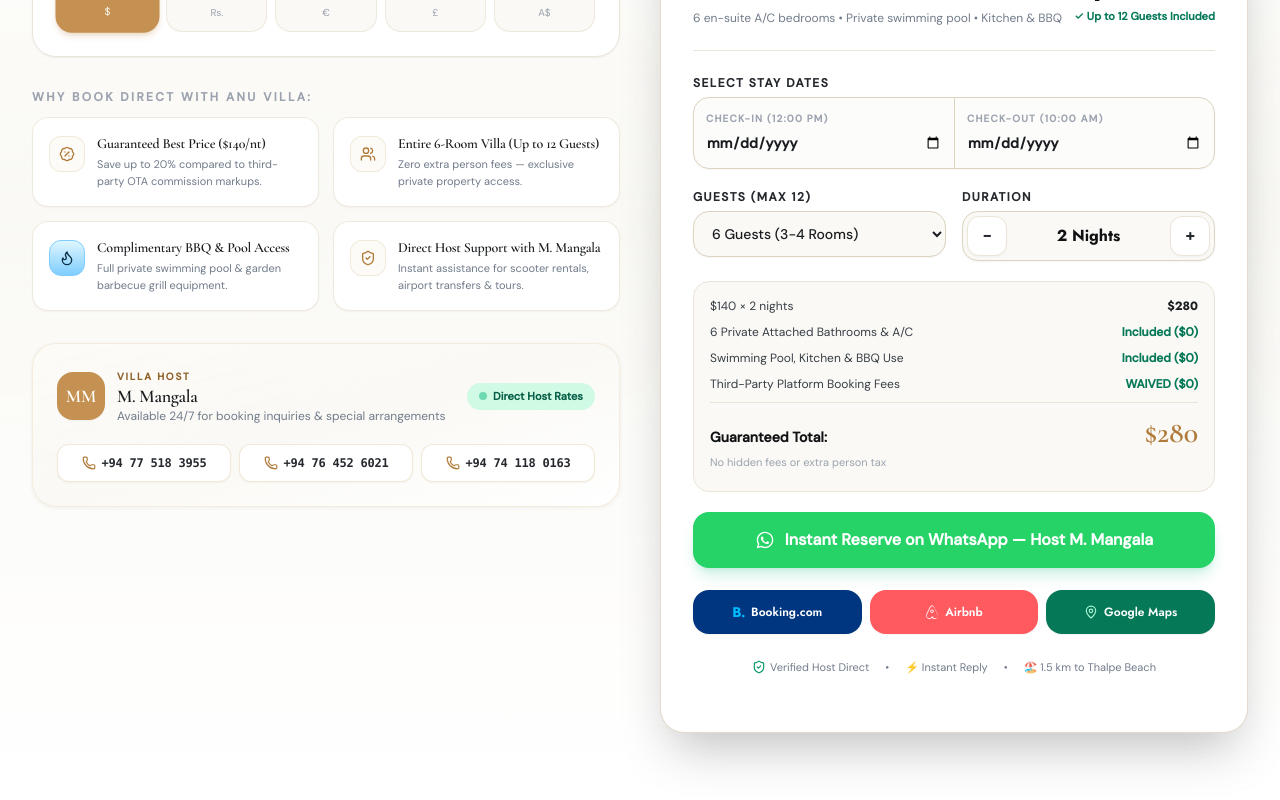
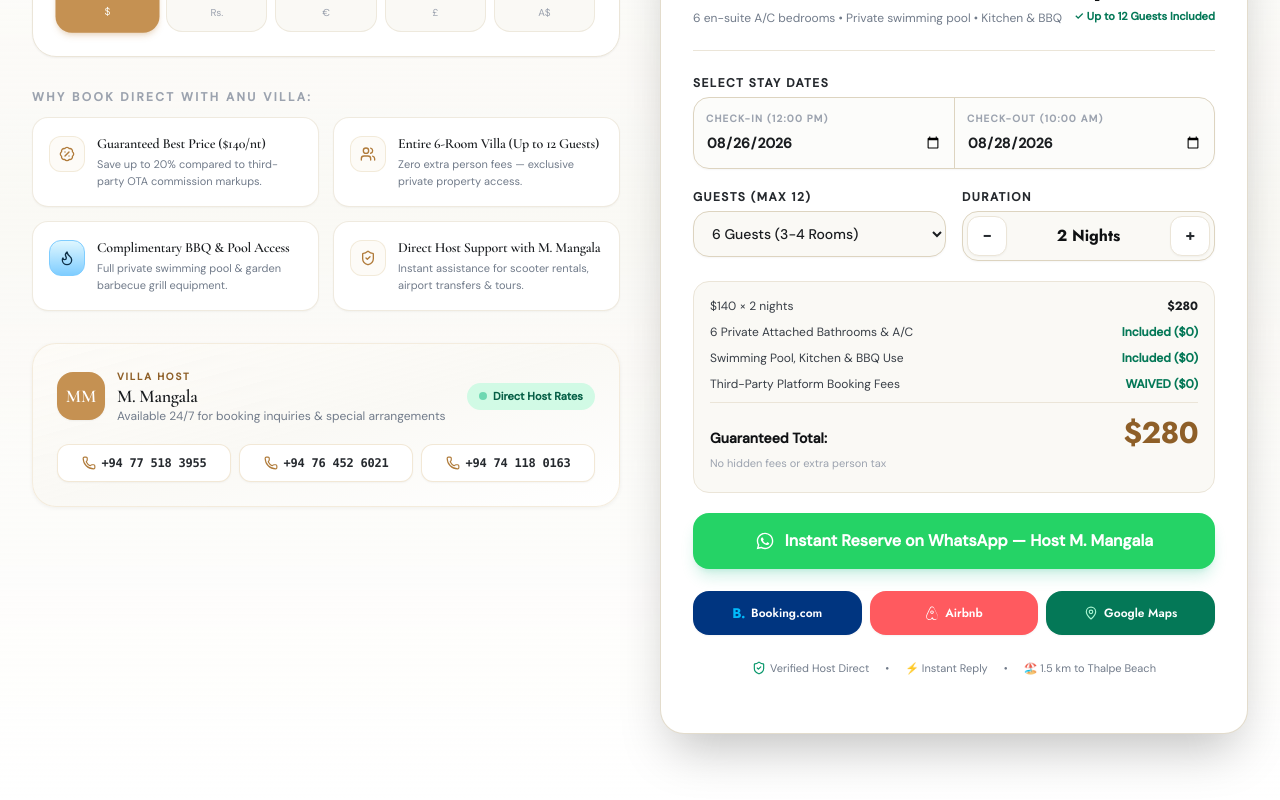
Before and after one commit to raveenn10-bit/Anu_Villa, a Next.js app: page / in a window 1280 px wide. Shown: the part 4255-5055 px from the top of the page. Built offline with nearby package versions, Linux system fonts and the light colour scheme.

Commit message:
fix: implement bidirectional date synchronization, past-date restrictions, and precise multi-currency price calculations in RatesBooking calculator

```diff
--- a/components/RatesBooking.tsx
+++ b/components/RatesBooking.tsx
@@ -28,28 +28,73 @@ interface RatesBookingProps {
   onOpenBookingModal: () => void;
 }
 
+const formatDateForInput = (d: Date) => {
+  const year = d.getFullYear();
+  const month = String(d.getMonth() + 1).padStart(2, "0");
+  const day = String(d.getDate()).padStart(2, "0");
+  return `${year}-${month}-${day}`;
+};
+
+const addDays = (dateStr: string, days: number) => {
+  const d = new Date(dateStr + "T12:00:00");
+  d.setDate(d.getDate() + days);
+  return formatDateForInput(d);
+};
+
 export default function RatesBooking({ onOpenBookingModal }: RatesBookingProps) {
   const [currency, setCurrency] = useState<"USD" | "LKR" | "EUR" | "GBP" | "AUD">("USD");
-  const [checkIn, setCheckIn] = useState("");
-  const [checkOut, setCheckOut] = useState("");
+  const [nights, setNights] = useState(2);
   const [guests, setGuests] = useState(6);
-  const [nights, setNights] = useState(2);
+
+  const [checkIn, setCheckIn] = useState(() => {
+    const tomorrow = new Date();
+    tomorrow.setDate(tomorrow.getDate() + 1);
+    return formatDateForInput(tomorrow);
+  });
+
+  const [checkOut, setCheckOut] = useState(() => {
+    const dayAfter = new Date();
+    dayAfter.setDate(dayAfter.getDate() + 3); // 2 nights default
+    return formatDateForInput(dayAfter);
+  });
 
   const currInfo = VILLA_DATA.pricing.currencies[currency];
   const nightlyRate = Math.round(VILLA_DATA.pricing.baseNightlyRateUSD * currInfo.rate);
   const totalPrice = nightlyRate * nights;
 
-  const handleDateChange = (inDate: string, outDate: string) => {
-    setCheckIn(inDate);
-    setCheckOut(outDate);
-    if (inDate && outDate) {
-      const d1 = new Date(inDate);
-      const d2 = new Date(outDate);
-      const diffTime = Math.abs(d2.getTime() - d1.getTime());
-      const diffDays = Math.ceil(diffTime / (1000 * 60 * 60 * 24));
-      if (diffDays > 0) {
-        setNights(diffDays);
-      }
+  const handleCheckInChange = (newCheckIn: string) => {
+    setCheckIn(newCheckIn);
+    if (!newCheckIn) return;
+    const d1 = new Date(newCheckIn + "T12:00:00");
+    const d2 = new Date(checkOut + "T12:00:00");
+    if (d2 <= d1) {
+      setCheckOut(addDays(newCheckIn, nights));
+    } else {
+      const diffDays = Math.round((d2.getTime() - d1.getTime()) / (1000 * 60 * 60 * 24));
+      setNights(Math.max(1, diffDays));
+    }
+  };
+
+  const handleCheckOutChange = (newCheckOut: string) => {
+    setCheckOut(newCheckOut);
+    if (!newCheckOut || !checkIn) return;
+    const d1 = new Date(checkIn + "T12:00:00");
+    const d2 = new Date(newCheckOut + "T12:00:00");
+    if (d2 <= d1) {
+      const adjusted = addDays(checkIn, 1);
+      setCheckOut(adjusted);
+      setNights(1);
+    } else {
+      const diffDays = Math.round((d2.getTime() - d1.getTime()) / (1000 * 60 * 60 * 24));
+      setNights(Math.max(1, diffDays));
+    }
+  };
+
+  const handleNightsChange = (newNights: number) => {
+    const valid = Math.max(1, newNights);
+    setNights(valid);
+    if (checkIn) {
+      setCheckOut(addDays(checkIn, valid));
     }
   };
 
@@ -281,7 +326,8 @@ export default function RatesBooking({ onOpenBookingModal }: RatesBookingProps)
                       <input
                         type="date"
                         value={checkIn}
-                        onChange={(e) => handleDateChange(e.target.value, checkOut)}
+                        min={formatDateForInput(new Date())}
+                        onChange={(e) => handleCheckInChange(e.target.value)}
                         className="w-full mt-1 bg-transparent text-xs sm:text-sm font-semibold text-charcoal-900 focus:outline-none cursor-pointer"
                       />
                     </div>
@@ -292,7 +338,8 @@ export default function RatesBooking({ onOpenBookingModal }: RatesBookingProps)
                       <input
                         type="date"
                         value={checkOut}
-                        onChange={(e) => handleDateChange(checkIn, e.target.value)}
+                        min={checkIn || formatDateForInput(new Date())}
+                        onChange={(e) => handleCheckOutChange(e.target.value)}
                         className="w-full mt-1 bg-transparent text-xs sm:text-sm font-semibold text-charcoal-900 focus:outline-none cursor-pointer"
                       />
                     </div>
@@ -327,17 +374,17 @@ export default function RatesBooking({ onOpenBookingModal }: RatesBookingProps)
                     <div className="flex items-center rounded-2xl border border-sand-300 bg-sand-50 p-1 shadow-2xs">
                       <button
                         type="button"
-                        onClick={() => setNights(Math.max(1, nights - 1))}
+                        onClick={() => handleNightsChange(nights - 1)}
                         className="w-10 h-10 rounded-xl bg-white hover:bg-sand-100 text-charcoal-800 font-bold border border-sand-200 shadow-2xs flex items-center justify-center text-base transition-colors"
                       >
                         -
                       </button>
-                      <span className="flex-1 text-center font-ui font-bold text-charcoal-950 text-sm sm:text-base">
+                      <span className="flex-1 text-center font-ui font-mono font-bold text-charcoal-950 text-sm sm:text-base">
                         {nights} {nights === 1 ? "Night" : "Nights"}
                       </span>
                       <button
                         type="button"
-                        onClick={() => setNights(nights + 1)}
+                        onClick={() => handleNightsChange(nights + 1)}
                         className="w-10 h-10 rounded-xl bg-white hover:bg-sand-100 text-charcoal-800 font-bold border border-sand-200 shadow-2xs flex items-center justify-center text-base transition-colors"
                       >
                         +
@@ -352,7 +399,7 @@ export default function RatesBooking({ onOpenBookingModal }: RatesBookingProps)
                     <span>
                       {currInfo.symbol}{nightlyRate.toLocaleString()} × {nights} {nights === 1 ? "night" : "nights"}
                     </span>
-                    <span className="font-ui font-bold text-charcoal-900">
+                    <span className="font-ui font-mono font-bold text-charcoal-900">
                       {currInfo.symbol}{totalPrice.toLocaleString()}
                     </span>
                   </div>
@@ -377,7 +424,7 @@ export default function RatesBooking({ onOpenBookingModal }: RatesBookingProps)
                       <span className="text-sm font-bold text-charcoal-950 block">Guaranteed Total:</span>
                       <span className="text-[11px] text-charcoal-400 font-normal">No hidden fees or extra person tax</span>
                     </div>
-                    <span className="font-serif text-2xl sm:text-3xl font-bold text-gold-600">
+                    <span className="font-ui font-mono text-2xl sm:text-3xl font-bold text-gold-700 tracking-tight">
                       {currInfo.symbol}{totalPrice.toLocaleString()}
                     </span>
                   </div>
```
